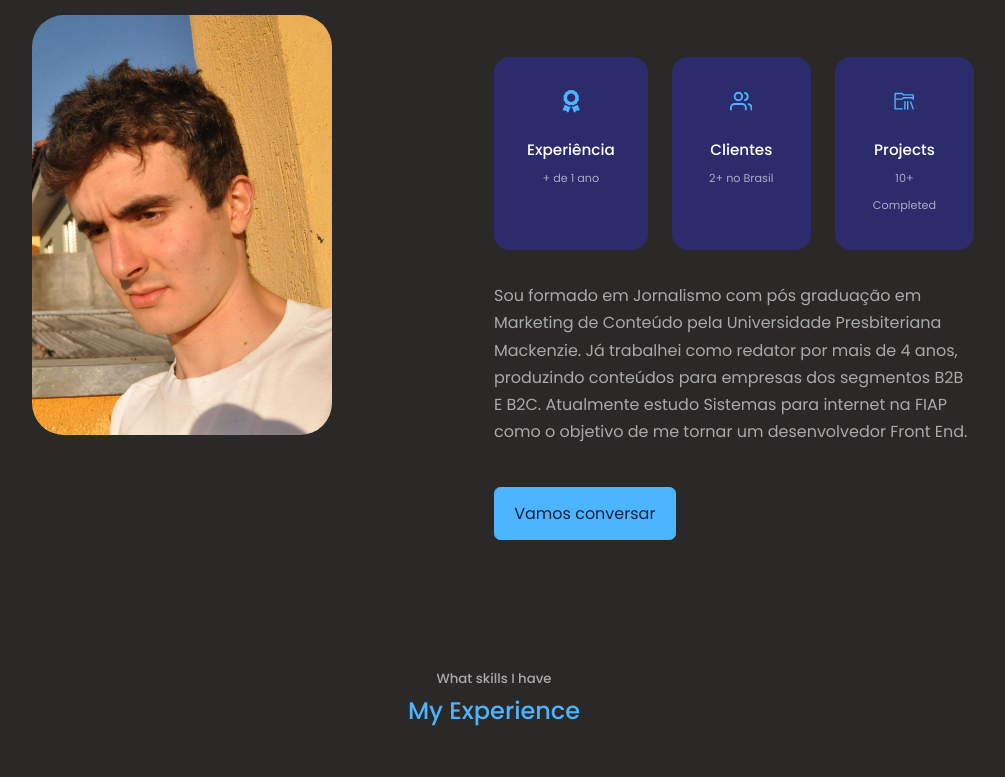
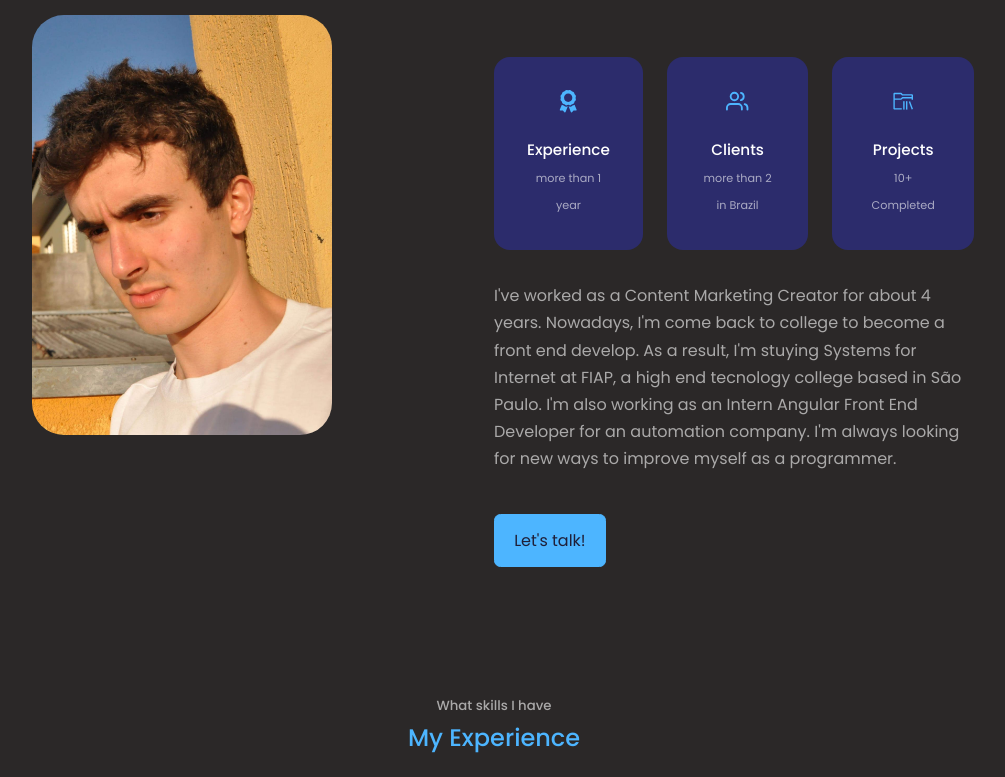
Before and after one commit to getulio-souza/portfolio_react, a React (Create React App) app: page / in a window 1280 px wide. Shown: the part 982-1759 px from the top of the page, without its empty margins (146-1151 px from the left). Built offline with nearby package versions, Linux system fonts and the light colour scheme.

Commit message:
english-texts-and-one-service

```diff
--- a/src/components/about/about.jsx
+++ b/src/components/about/about.jsx
@@ -1,4 +1,5 @@
-import React from 'react';
+/* eslint-disable jsx-a11y/img-redundant-alt */
+import React from "react";
 import "./about.css";
 import ME from "../../assets/Minhas fotos/photo-4.jpeg";
 import { FaAward } from "react-icons/fa";
@@ -13,36 +14,45 @@ function about() {
       <div className="container about__container">
         <div className="about__me">
           <div className="about__me-image">
-            <img src={ME} alt="about image"/>
+            <img src={ME} alt="about image" />
           </div>
         </div>
         <div className="about__content">
-            {/* cards */}
+          {/* cards */}
           <div className="about__cards">
-            <article className='about__card'>
-              <FaAward className="about__icon"/>
-              <h5>Experiência</h5>
-              <small>+ de 1 ano</small>
+            <article className="about__card">
+              <FaAward className="about__icon" />
+              <h5>Experience</h5>
+              <small>more than 1 year</small>
             </article>
-            <article className='about__card'>
-              <FiUsers className="about__icon"/>
-              <h5>Clientes</h5>
-              <small>2+ no Brasil</small>
+            <article className="about__card">
+              <FiUsers className="about__icon" />
+              <h5>Clients</h5>
+              <small>more than 2 in Brazil</small>
             </article>
-            <article className='about__card'>
-              <VscFolderLibrary className="about__icon"/>
+            <article className="about__card">
+              <VscFolderLibrary className="about__icon" />
               <h5>Projects</h5>
               <small>10+ Completed</small>
             </article>
           </div>
           {/* end of cards */}
           {/* paragraphy */}
-          <p>Sou formado em Jornalismo com pós graduação em Marketing de Conteúdo pela Universidade Presbiteriana Mackenzie. Já trabalhei como redator por mais de 4 anos, produzindo conteúdos para empresas dos segmentos B2B E B2C. Atualmente estudo Sistemas para internet na FIAP como o objetivo de me tornar um desenvolvedor Front End.</p>
-          <a href="#contact" className='btn btn-primary'>Vamos conversar</a>
+          <p>
+            I've worked as a Content Marketing Creator for about 4 years.
+            Nowadays, I'm come back to college to become a front end develop. As
+            a result, I'm stuying Systems for Internet at FIAP, a high end
+            tecnology college based in São Paulo. I'm also working as an Intern
+            Angular Front End Developer for an automation company. I'm always
+            looking for new ways to improve myself as a programmer.
+          </p>
+          <a href="#contact" className="btn btn-primary">
+            Let's talk!
+          </a>
         </div>
       </div>
     </section>
-  )
+  );
 }
 
-export default about
+export default about;
--- a/src/components/footer/footer.css
+++ b/src/components/footer/footer.css
@@ -69,7 +69,7 @@ footer a{
 }
 
 .footer__copyright{
-    margin-bottom: 4rem;
+    /* margin-bottom: 2rem; */
     color: var(--color-bg);
 }
 
--- a/src/components/header/header.jsx
+++ b/src/components/header/header.jsx
@@ -1,28 +1,32 @@
-import React from 'react'
-import "./header.css"
-import CTA from './cta'
-import Myself from "../../assets/Minhas fotos/photo-2.png"
-import HeaderSocial from './headerSocials'
-import {VscFoldDown} from "react-icons/vsc"
+import React from "react";
+import "./header.css";
+import CTA from "./cta";
+import Myself from "../../assets/Minhas fotos/photo-2.png";
+import HeaderSocial from "./headerSocials";
+import { VscFoldDown } from "react-icons/vsc";
 
 const header = () => {
   return (
     <header>
       <div className="container header__container">
-       <h5>Hello, my name is </h5>
+        <h5>Hello, my name is </h5>
         <h1>Getúlio Souza</h1>
-        <h5 className="h5 text-light">React Front-End Developer</h5>
+        <h5 className="h5 text-light">Front-End Developer</h5>
         {/* buttons */}
-       <HeaderSocial/>
+        <HeaderSocial />
         <CTA />
         {/* profile photo*/}
         <div className="me">
-          <img src={Myself} alt="my profile picture" className='profile_photo' />
+          <img
+            src={Myself}
+            alt="my profile picture"
+            className="profile_photo"
+          />
         </div>
         {/* <a href="#contact" className='scroll__down'><VscFoldDown/></a> */}
       </div>
     </header>
-  )
-}
+  );
+};
 
-export default header
+export default header;
--- a/src/components/services/services.css
+++ b/src/components/services/services.css
@@ -20,7 +20,7 @@
 
 .services__container{
     display: grid;
-    grid-template-columns: repeat(2, 1fr);
+    /* grid-template-columns: repeat(2, 1fr); */
     gap: 3rem;
     text-align: center;
 }
@@ -31,6 +31,8 @@
     border: 1px solid var(--color-primary);
     height: fit-content;
     transition: var(--transition);
+    max-width: 500px;
+    margin: 0 auto;
 }
 
 .service:hover{
--- a/src/components/services/services.jsx
+++ b/src/components/services/services.jsx
@@ -1,11 +1,11 @@
-import React from 'react'
-import "./services.css"
-import {BsCodeSlash} from "react-icons/bs"
-import {BiBookContent} from "react-icons/bi"
+import React from "react";
+import "./services.css";
+import { BsCodeSlash } from "react-icons/bs";
+import { BiBookContent } from "react-icons/bi";
 
 const services = () => {
   return (
-    <section id='services'>
+    <section id="services">
       <h5>What I offer</h5>
       <h2>Services</h2>
 
@@ -15,23 +15,30 @@ const services = () => {
             <BsCodeSlash className="service__icon" />
             <h3>Web Development</h3>
           </div>
-          <div className='service__list'>
-            <p>Criação de páginas e aplicativos para web com HTML, CSS, React e React Native.</p>
+          <div className="service__list">
+            <p>
+              Responsible for create and improve webpages and applications for
+              companies by using front end tecnologies such as HTML, CSS,
+              javascript, react and angular.
+            </p>
           </div>
         </article>
 
-        <article className="service">
+        {/* <article className="service">
           <div className="service__head">
             <BiBookContent className="service__icon" />
             <h3>Content Creation</h3>
           </div>
-          <div className='service__list'>
-            <p>Produção de conteúdo para lojas virtuais, prestadores de serviços e sites institucionais de pequenas, médias e grandes empresas.</p>
+          <div className="service__list">
+            <p>
+              Produção de conteúdo para lojas virtuais, prestadores de serviços
+              e sites institucionais de pequenas, médias e grandes empresas.
+            </p>
           </div>
-        </article>
+        </article> */}
       </div>
     </section>
-  )
-}
+  );
+};
 
-export default services
+export default services;
```
